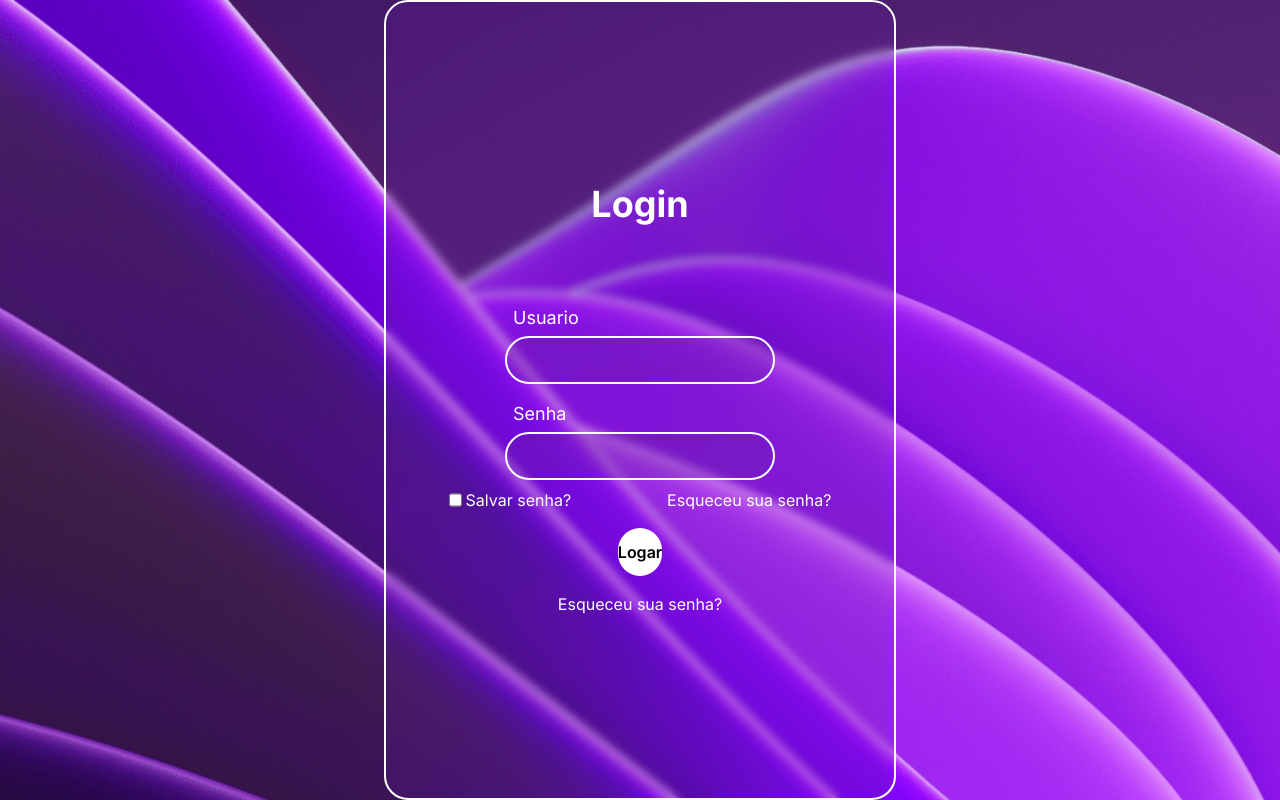
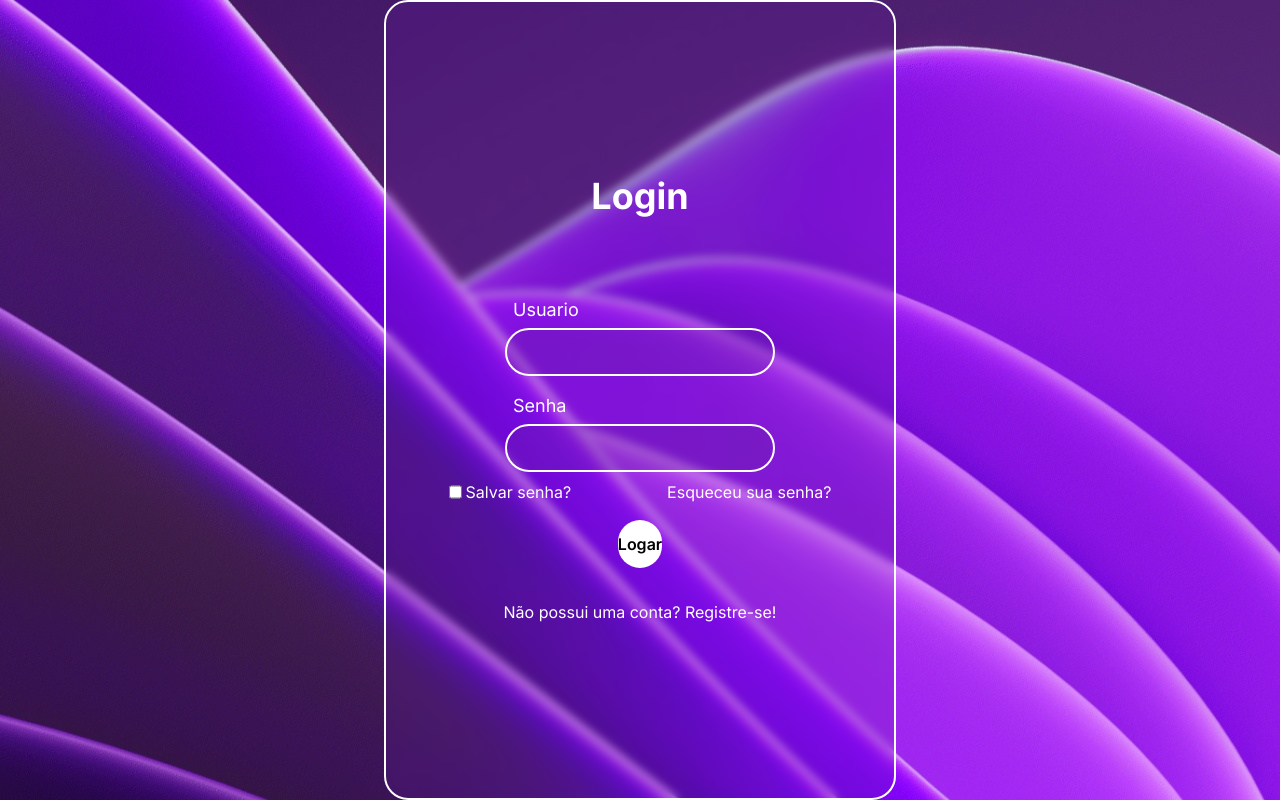
Before and after one commit to EduardoScrobote/auth-template, a Next.js app: page / in a window 1280 px wide. Built offline with nearby package versions, Linux system fonts and the light colour scheme.

Commit message:
fix: add-register-page-router

```diff
--- a/components/Login/LoginDesktop.tsx
+++ b/components/Login/LoginDesktop.tsx
@@ -19,8 +19,11 @@ function LoginDesktop() {
         </p>
       </div>
       <Button size="24rem" name="Logar" />
-      <p className="mt-4 text-white text-md hover:text-cyan-300 hover:cursor-pointer">
-        Esqueceu sua senha?
+      <p className="mt-8 hover:cursor-default">
+        Não possui uma conta?{" "}
+        <a href="/register" className="hover:text-cyan-300">
+          Registre-se!
+        </a>
       </p>
     </div>
   );
```
